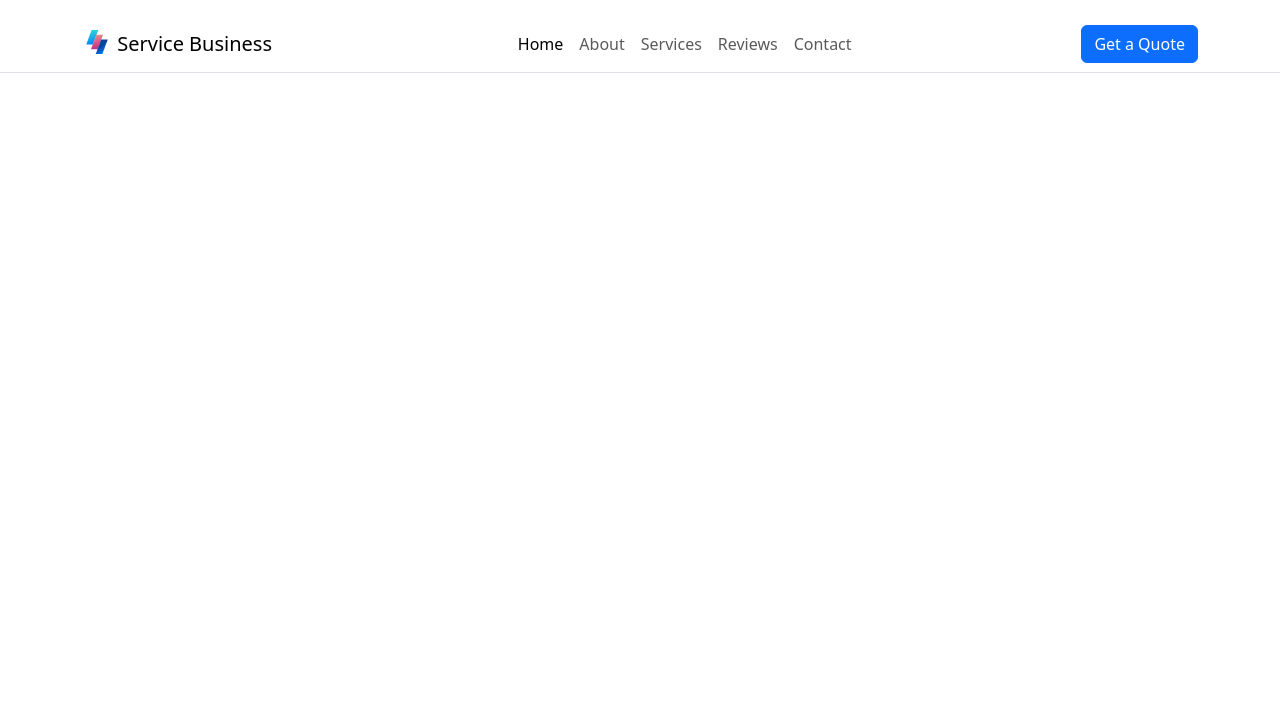
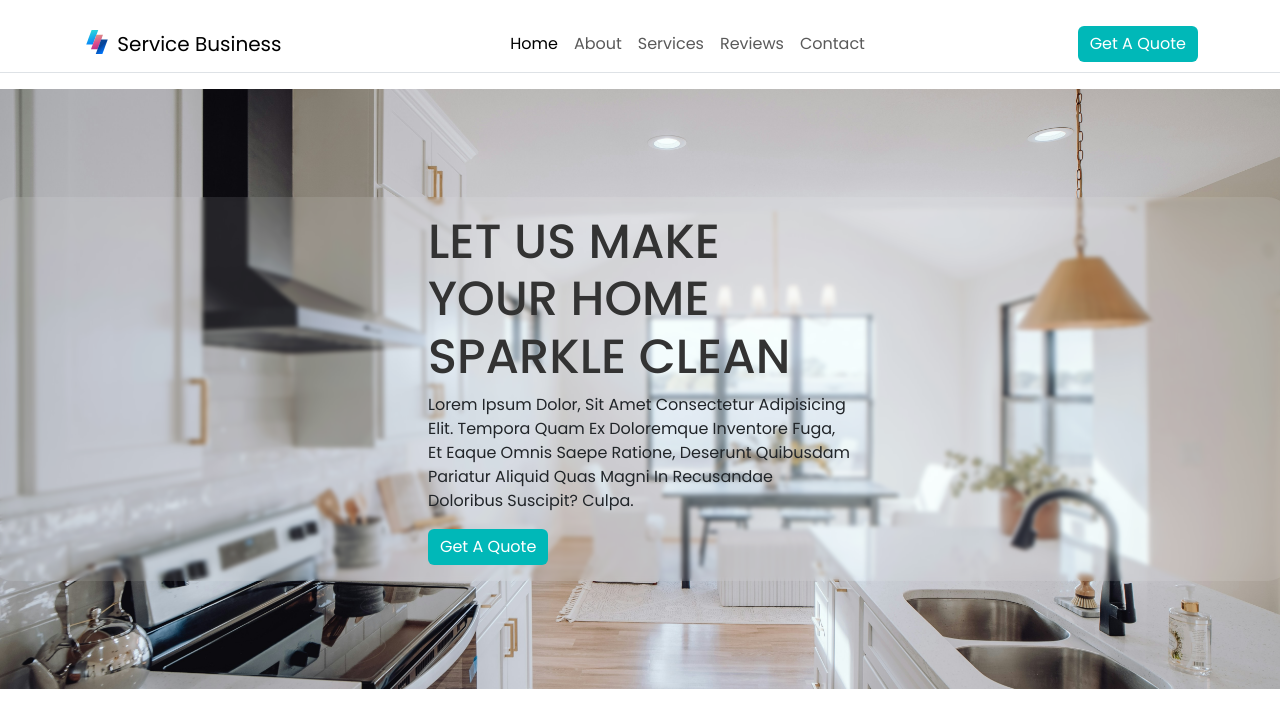
Before and after one commit to josephinzunza/service-business-website, a plain HTML site: page index.html in a window 1280 px wide. Drawn offline with nearby package versions, Linux system fonts and the light colour scheme.

Commit message:
Home page banner added. Just started 'about' section.

```diff
--- a/css/style.css
+++ b/css/style.css
@@ -0,0 +1,87 @@
+@import url('https://fonts.googleapis.com/css2?family=Poppins:ital,wght@0,100;0,200;0,300;0,400;0,500;0,600;0,700;0,800;0,900;1,100;1,200;1,300;1,400;1,500;1,600;1,700;1,800;1,900&family=Roboto:ital,wght@0,100..900;1,100..900&display=swap');
+
+.min-vh-75 {
+    min-height: 75vh;
+}
+
+:root {
+    --blue: #00b8b8;
+    --black: #333;
+    --white: #fff;
+    --light-color: #666;
+    --light-bg: #eee;
+    --border: .2rem solid rgba(0, 0, 0, .1);
+    --box-shadow: 0 .5rem 1rem rgba(0, 0, 0, .1);
+
+}
+
+* {
+    font-family: 'Poppins', sans-serif;
+    margin: 0;
+    box-sizing: border-box;
+    outline: none;
+    border: none;
+    text-decoration: none !important;
+    text-transform: capitalize;
+}
+
+*::-webkit-scrollbar {
+    height: .5rem;
+    width: 1rem;
+}
+
+*::-webkit-scrollbar-track {
+    background-color: transparent;
+}
+
+*::-webkit-scrollbar-thumb {
+    background-color: var(--blue);
+}
+
+html {
+    overflow-x: hidden;
+    scroll-behavior: smooth;
+    scroll-padding-top: 6.5rem;
+}
+
+.nav-item a:hover {
+    color: var(--blue);
+}
+
+.btn-primary {
+    background-color: var(--blue) !important;
+    border: none;
+}
+
+.home {
+    background: url(../images/clean-kitchen-3.jpg) no-repeat;
+    background-size: cover;
+    background-position: center;
+}
+
+.home .content h3 {
+    font-size: 3rem;
+    text-transform: uppercase;
+    color: var(--black);
+}
+
+.home .content {
+    margin: 0 auto;
+}
+
+.home .content-bckgnd {
+    border-radius: 25px;
+    padding: 1rem;
+    background-color: rgba(255, 255, 255, 0.1);
+    backdrop-filter: blur(2px);                  /* Blurs the content behind the card */
+    -webkit-backdrop-filter: blur(2px);          /* Safari support */
+}
+
+@media (max-width:992px) {
+    .home .row {
+        min-height: 50vh;
+    }
+    .home .content h3 {
+        font-size: 2rem;
+    }
+}
--- a/index.html
+++ b/index.html
@@ -42,14 +42,36 @@
                             <a class="nav-link" href="#contact">Contact</a>
                         </li>
                         <li class="nav-item d-md-none">
-                            <a class="nav-link" href="#quote">Get a Quote</a>
+                            <a class="nav-link link-primary" href="#quote">Get a Quote</a>
                         </li>
                     </ul>
                     <a id="getAQuoteBtn" href="#quote" class="btn btn-primary d-none d-md-block">Get a Quote</a>
                 </div>
             </div>
         </nav>
-         <!-- navbar section ends -->
+        <!-- navbar section ends -->
+
+        <!-- home section starts -->
+
+        <section class="home" id="home">
+
+            <div class="row min-vh-75 align-items-center">
+                <div class="content-bckgnd">
+                    <div class="content col-xl-4 col-lg-6 col-md-8">
+                        <h3>Let us make your home sparkle clean</h3>
+                        <p>Lorem ipsum dolor, sit amet consectetur adipisicing elit.
+                            Tempora quam ex doloremque inventore fuga, et eaque omnis
+                            saepe ratione, deserunt quibusdam pariatur aliquid quas
+                            magni in recusandae doloribus suscipit? Culpa.
+                        </p>
+                        <a href="#quote" class="btn btn-primary">Get a Quote</a>
+                    </div>
+                </div>
+            </div>
+
+        </section>
+
+        <!-- home section ends -->
 
         <!-- bootstrap js file link -->
         <script src="https://cdn.jsdelivr.net/npm/bootstrap@5.3.8/dist/js/bootstrap.bundle.min.js" integrity="sha384-FKyoEForCGlyvwx9Hj09JcYn3nv7wiPVlz7YYwJrWVcXK/BmnVDxM+D2scQbITxI" crossorigin="anonymous"></script>
```
Also changed, not shown: images/clean-kitchen-1.jpg (added), images/clean-kitchen-3.jpg (added), images/clean-living-room.jpg (added), images/wiping.jpg (added), 2 other files.
